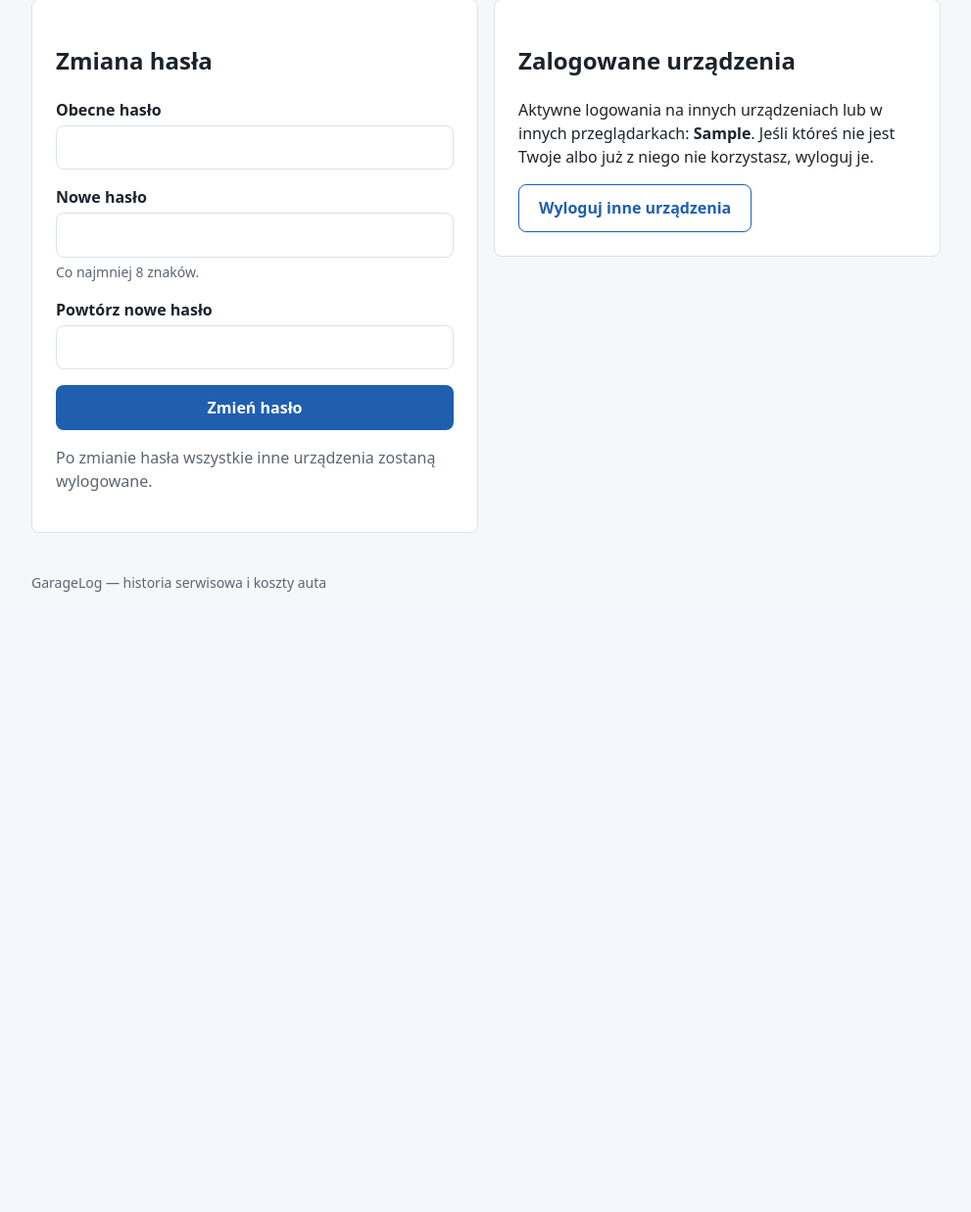
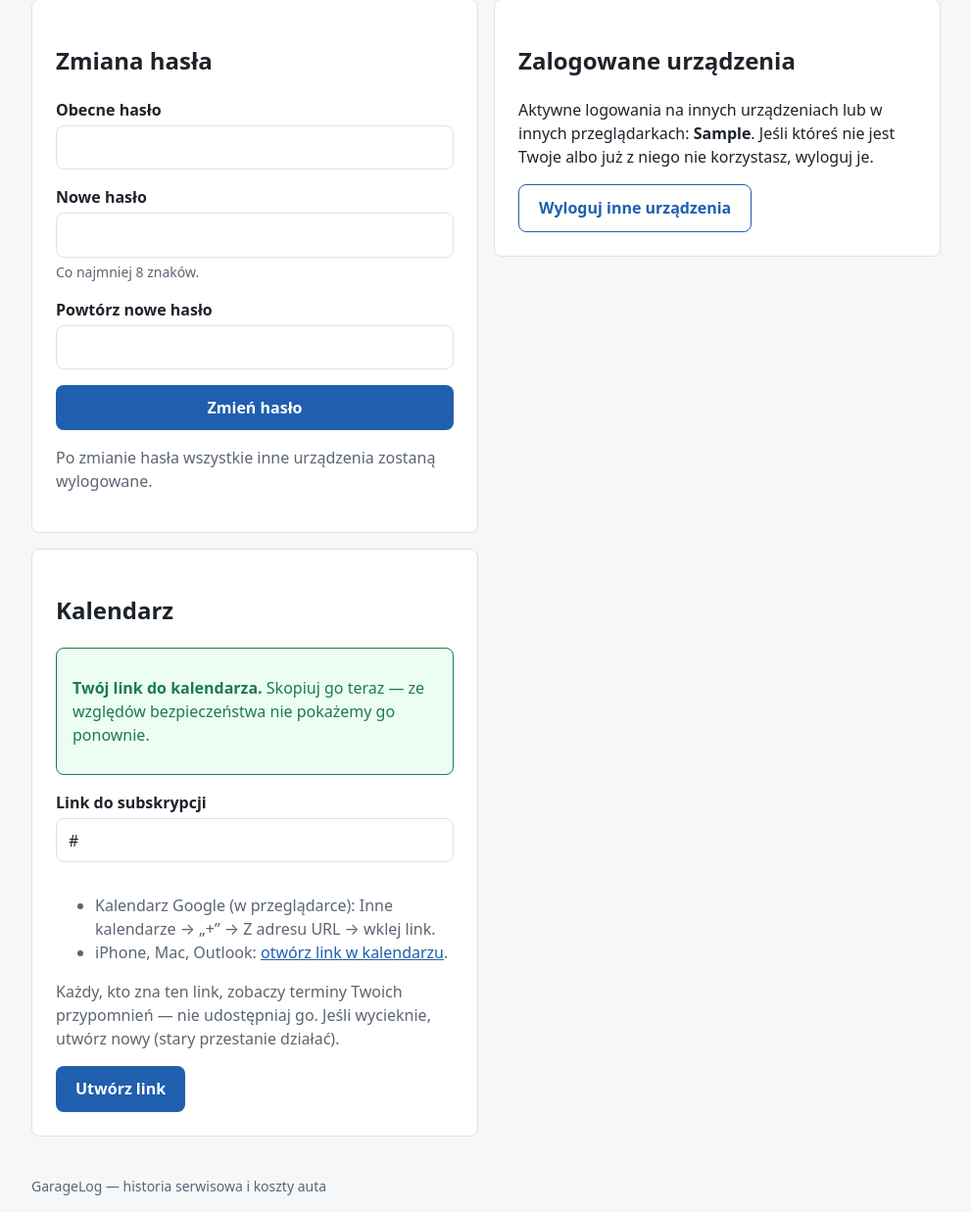
Before and after one commit to PSkrzyp11/GarageLog, a FastAPI app: template app/templates/account.html in a window 1280 px wide. Shown: the part 255-1492 px from the top of the page at 98% size, without its empty margins (144-1135 px from the left). Before the commit the page ends 859 px from the top, so only its background shows below. Run offline with FastAPI, Linux system fonts and the light colour scheme; the template is opened without the code that fills it: most values are stand-ins (such as "Sample title", 1, 10 or a date in 2020); parts of the project's set-up code (start-up, migrations or seed data) failed here and were passed over; some libraries are stand-ins or nearby versions.

Commit message:
Subscribe to reminders in a calendar app with a secret link
- users.calendar_token_hash / calendar_token_created_at (migration); only
  the SHA-256 hash of the token is stored, like session tokens
- "Kalendarz" on the account page: create a link (shown once, with a
  webcal:// link and Google Calendar steps), create a new one (the old
  stops working) or turn it off
- GET /calendar/{token}.ics serves the active reminders of all the user's
  cars without a login cookie; unknown, revoked or overlong tokens give 404
- HideCalendarTokens masks the token in uvicorn's access log
- tests: shown once and hashed, anonymous feed of all cars, new link
  replaces the old, revoke, bad tokens, the log filter

```diff
--- a/app/main.py
+++ b/app/main.py
@@ -10,7 +10,12 @@ from app.config import Settings, get_settings
 from app.db import create_db_engine, create_session_factory
 from app.deps import LoginRequired
 from app.routes import account, auth, cars, entries, export, importing, pages, reminders
-from app.security import RequestBodyLimitMiddleware, security_middleware, verify_csrf
+from app.security import (
+    RequestBodyLimitMiddleware,
+    hide_calendar_tokens_in_access_log,
+    security_middleware,
+    verify_csrf,
+)
 from app.static_files import STATIC_DIR, VersionedStaticFiles
 from app.templating import render
 
@@ -63,6 +68,7 @@ def create_app(settings: Settings | None = None) -> FastAPI:
         dependencies=[Depends(verify_csrf)],
     )
     app.state.settings = settings
+    hide_calendar_tokens_in_access_log()
     app.state.session_factory = create_session_factory(engine)
 
     # Added first, so it sits *inside* security_middleware (the last one added runs first).
--- a/app/models.py
+++ b/app/models.py
@@ -109,6 +109,10 @@ class User(Base):
     created_at: Mapped[dt.datetime] = mapped_column(
         DateTime(timezone=True), server_default=func.now()
     )
+    # Secret link to subscribe to the reminders in a calendar app. Only its SHA-256 hash is
+    # stored (like session tokens), so the link is shown once, when it is created.
+    calendar_token_hash: Mapped[str | None] = mapped_column(String(64), unique=True)
+    calendar_token_created_at: Mapped[dt.datetime | None] = mapped_column(DateTime(timezone=True))
 
 
 class UserSession(Base):
--- a/app/routes/account.py
+++ b/app/routes/account.py
@@ -1,4 +1,5 @@
-"""The user's own account: password change and logging out other devices (/account/...)."""
+"""The user's own account (/account/...): password change, logging out other devices and the
+secret calendar link."""
 
 from collections.abc import Mapping
 
@@ -19,6 +20,7 @@ router = APIRouter(prefix="/account")
 DONE_MESSAGES = {
     "password": "Hasło zostało zmienione. Inne urządzenia zostały wylogowane.",
     "sessions": "Wylogowano wszystkie inne urządzenia.",
+    "calendar_off": "Link do kalendarza został wyłączony.",
 }
 
 
@@ -28,7 +30,11 @@ def _account_page(
     db: DbSession,
     errors: Mapping[str, str] | None = None,
     done: str = "",
+    calendar_token: str | None = None,
 ) -> Response:
+    calendar_url = None
+    if calendar_token is not None:
+        calendar_url = str(request.url_for("subscribed_calendar", token=calendar_token))
     return render(
         request,
         "account.html",
@@ -39,6 +45,10 @@ def _account_page(
             ),
             "done_message": DONE_MESSAGES.get(done),
             "errors": errors or {},
+            # Only right after creating it: the link itself is not stored, just its hash.
+            "calendar_url": calendar_url,
+            # webcal:// opens the "subscribe to calendar" dialog of Apple Calendar and Outlook.
+            "webcal_url": calendar_url and "webcal" + calendar_url[calendar_url.index(":") :],
         },
         status_code=status.HTTP_422_UNPROCESSABLE_CONTENT if errors else status.HTTP_200_OK,
     )
@@ -82,3 +92,19 @@ def logout_other_sessions(request: Request, user: CurrentUser, db: DbSession) ->
     auth_service.delete_other_sessions(db, user, request.cookies[SESSION_COOKIE])
     db.commit()
     return _done(request, "sessions")
+
+
+@router.post("/calendar")
+def create_calendar_link(request: Request, user: CurrentUser, db: DbSession) -> Response:
+    """A new secret link; any previous one stops working. Shown on this response only (not
+    after a redirect), because it cannot be read back from the database."""
+    token = auth_service.create_calendar_token(db, user)
+    db.commit()
+    return _account_page(request, user, db, calendar_token=token)
+
+
+@router.post("/calendar/revoke")
+def revoke_calendar_link(request: Request, user: CurrentUser, db: DbSession) -> Response:
+    auth_service.revoke_calendar_token(db, user)
+    db.commit()
+    return _done(request, "calendar_off")
--- a/app/security.py
+++ b/app/security.py
@@ -5,6 +5,7 @@ FastAPI has no built-in user sessions or CSRF protection, so they live here, in
 
 import hashlib
 import hmac
+import logging
 import re
 import secrets
 from collections.abc import Awaitable, Callable
@@ -53,6 +54,8 @@ UPLOAD_LIMITS = [
     ),
     (re.compile(r"/cars/\d+/import"), 2 * MAX_CSV_BYTES + MAX_REQUEST_BODY_BYTES),  # two files
 ]
+
+CALENDAR_TOKEN_IN_PATH = re.compile(r"/calendar/[^/?]+")
 
 # --- Passwords --------------------------------------------------------------------------
 
@@ -255,3 +258,22 @@ class RequestBodyLimitMiddleware:
             return message
 
         await self.app(scope, limited_receive, send)
+
+
+class HideCalendarTokens(logging.Filter):
+    """uvicorn's access log writes the path of every request. For /calendar/<token>.ics the
+    path is the secret itself, so it is masked before the line is written:
+    "GET /calendar/…ics" instead of the token."""
+
+    def filter(self, record: logging.LogRecord) -> bool:
+        # uvicorn logs: '%s - "%s %s HTTP/%s" %d' (client, method, path, version, status).
+        args = record.args
+        if isinstance(args, tuple) and len(args) >= 3 and isinstance(args[2], str):
+            record.args = (*args[:2], CALENDAR_TOKEN_IN_PATH.sub("/calendar/…", args[2]), *args[3:])
+        return True
+
+
+def hide_calendar_tokens_in_access_log() -> None:
+    logger = logging.getLogger("uvicorn.access")
+    if not any(isinstance(f, HideCalendarTokens) for f in logger.filters):  # once per process
+        logger.addFilter(HideCalendarTokens())
--- a/app/static/css/app.css
+++ b/app/static/css/app.css
@@ -862,6 +862,16 @@ input[type="checkbox"]:focus-visible {
   cursor: pointer;
 }
 
+.button-link.danger-link {
+  color: var(--color-error);
+}
+
+/* The calendar link is long: let it fit the card and be easy to select on a phone. */
+.calendar-subscription input[readonly] {
+  width: 100%;
+  margin-block: 0.25rem var(--space);
+}
+
 /* Year by year: a wide table scrolls sideways on a phone instead of squeezing the columns. */
 .table-wide {
   overflow-x: auto;
--- a/app/templates/account.html
+++ b/app/templates/account.html
@@ -42,5 +42,45 @@
       <p class="muted">Konto jest otwarte tylko w tej przeglądarce.</p>
     {% endif %}
   </section>
+
+  <section class="card calendar-subscription">
+    <h2>Kalendarz</h2>
+    {% if calendar_url %}
+      <div class="alert alert-success" role="status">
+        <p><strong>Twój link do kalendarza.</strong> Skopiuj go teraz — ze względów
+          bezpieczeństwa nie pokażemy go ponownie.</p>
+      </div>
+      <label for="calendar-url">Link do subskrypcji</label>
+      <input id="calendar-url" type="text" readonly value="{{ calendar_url }}">
+      <ul class="muted">
+        <li>Kalendarz Google (w przeglądarce): Inne kalendarze → „+” → Z adresu URL → wklej link.</li>
+        <li>iPhone, Mac, Outlook: <a href="{{ webcal_url }}">otwórz link w kalendarzu</a>.</li>
+      </ul>
+      <p class="muted">Każdy, kto zna ten link, zobaczy terminy Twoich przypomnień — nie
+        udostępniaj go. Jeśli wycieknie, utwórz nowy (stary przestanie działać).</p>
+    {% elif user.calendar_token_hash %}
+      <p>Link do subskrypcji jest aktywny od {{ user.calendar_token_created_at | local_date | pl_date }}.
+        Kalendarz sam pobiera z niego aktualne terminy.</p>
+    {% else %}
+      <p>Utwórz tajny link i dodaj go w Kalendarzu Google, Apple albo w Outlooku: terminy
+        przypomnień wszystkich aut będą się aktualizować same, bez pobierania pliku.</p>
+      <p class="muted">Kalendarz Google pobiera link przez internet, więc zadziała dopiero
+        z aplikacją na publicznym serwerze.</p>
+    {% endif %}
+    <div class="form-actions">
+      <form method="post" action="{{ url_for('create_calendar_link') }}" class="inline-form">
+        {{ csrf_input(request) }}
+        <button type="submit" class="button {% if user.calendar_token_hash %}button-secondary{% endif %}">
+          {{ "Utwórz nowy link" if user.calendar_token_hash else "Utwórz link" }}
+        </button>
+      </form>
+      {% if user.calendar_token_hash %}
+        <form method="post" action="{{ url_for('revoke_calendar_link') }}" class="inline-form">
+          {{ csrf_input(request) }}
+          <button type="submit" class="button-link danger-link">Wyłącz link</button>
+        </form>
+      {% endif %}
+    </div>
+  </section>
 </div>
 {% endblock %}
```
Also changed, not shown: app/routes/reminders.py (+24 -3 lines), app/services/auth.py (+25 -0 lines), migrations/versions/2026_11_07_2332-6ae003a83f22_add_calendar_token_to_users.py (added, +40 -0 lines), tests/integration/test_calendar_subscription.py (added, +111 -0 lines), README.md.
